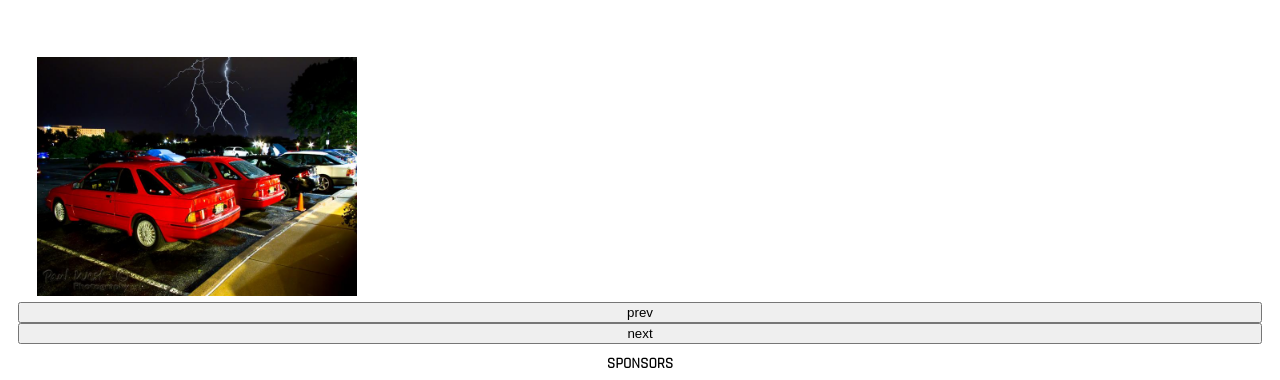
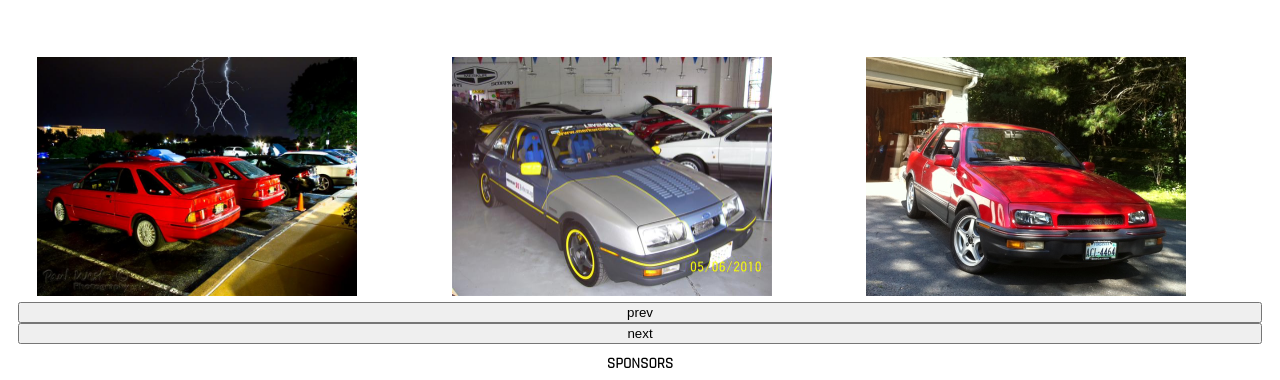
Before and after one commit to jgosses/merkurclub2, a plain HTML site: page index.html in a window 1280 px wide. Shown: the part 121-501 px from the top of the page. Drawn offline with Linux system fonts and the light colour scheme.

Commit message:
add further functionality options to carousel

```diff
--- a/index.html
+++ b/index.html
@@ -86,9 +86,17 @@
         </div>
         <script src="siema-1.5.1/dist/siema.min.js"></script>
         <script>
-            const mySiema = new Siema();
-            document.querySelector('prev').addEventListener('click', () => mySiema.prev());
-            document.querySelector('next').addEventListener('click', () => mySiema.next());
+            const mySiema = new Siema({
+                perPage: {
+                    0: 1,
+                    700: 2,
+                    1240: 3,
+                },
+                duration: 600,
+                loop: true,
+            });
+            document.querySelector('.prev').addEventListener('click', () => mySiema.prev());
+            document.querySelector('.next').addEventListener('click', () => mySiema.next());
         </script>
     </body>
 </html>
```
